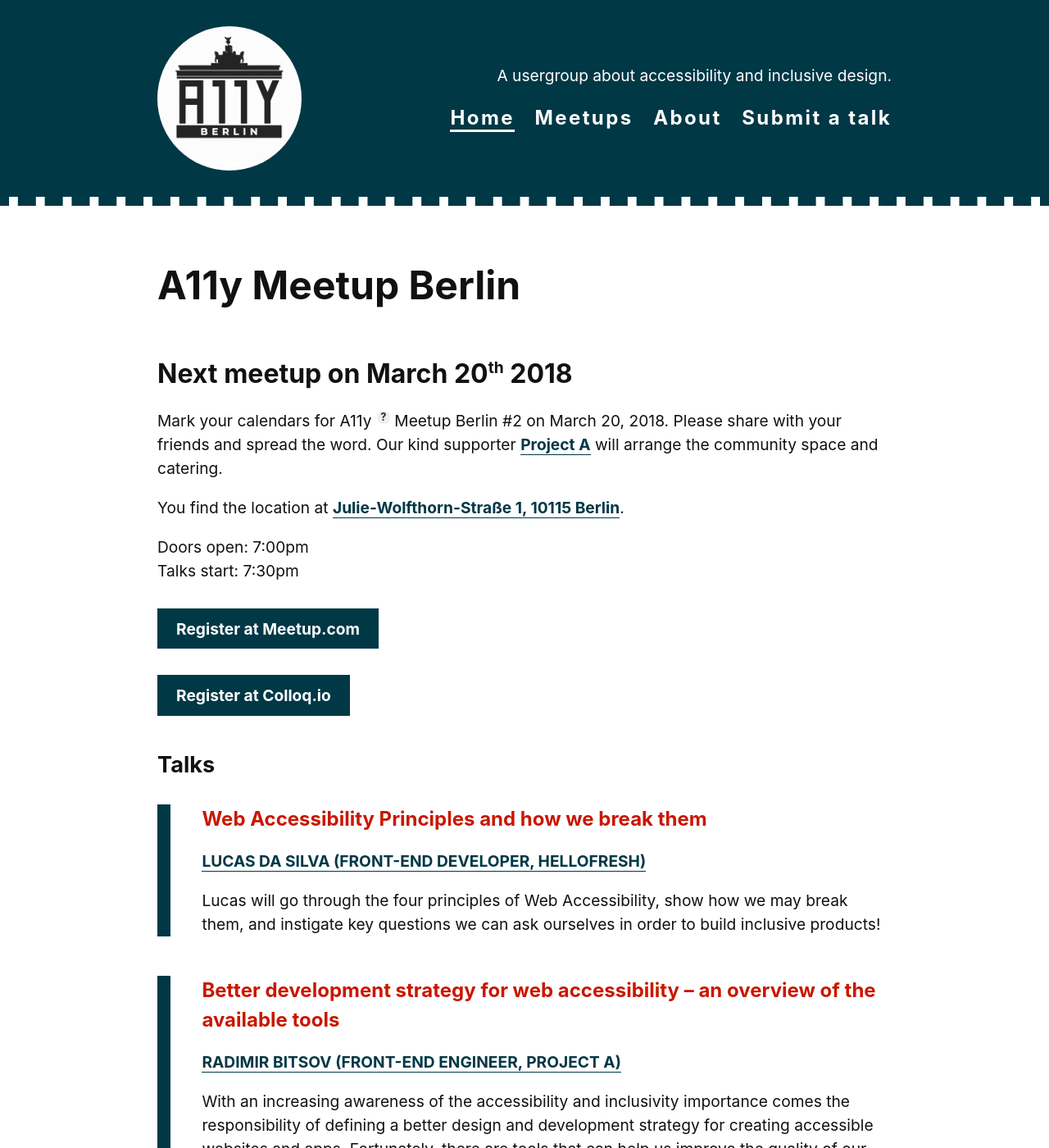
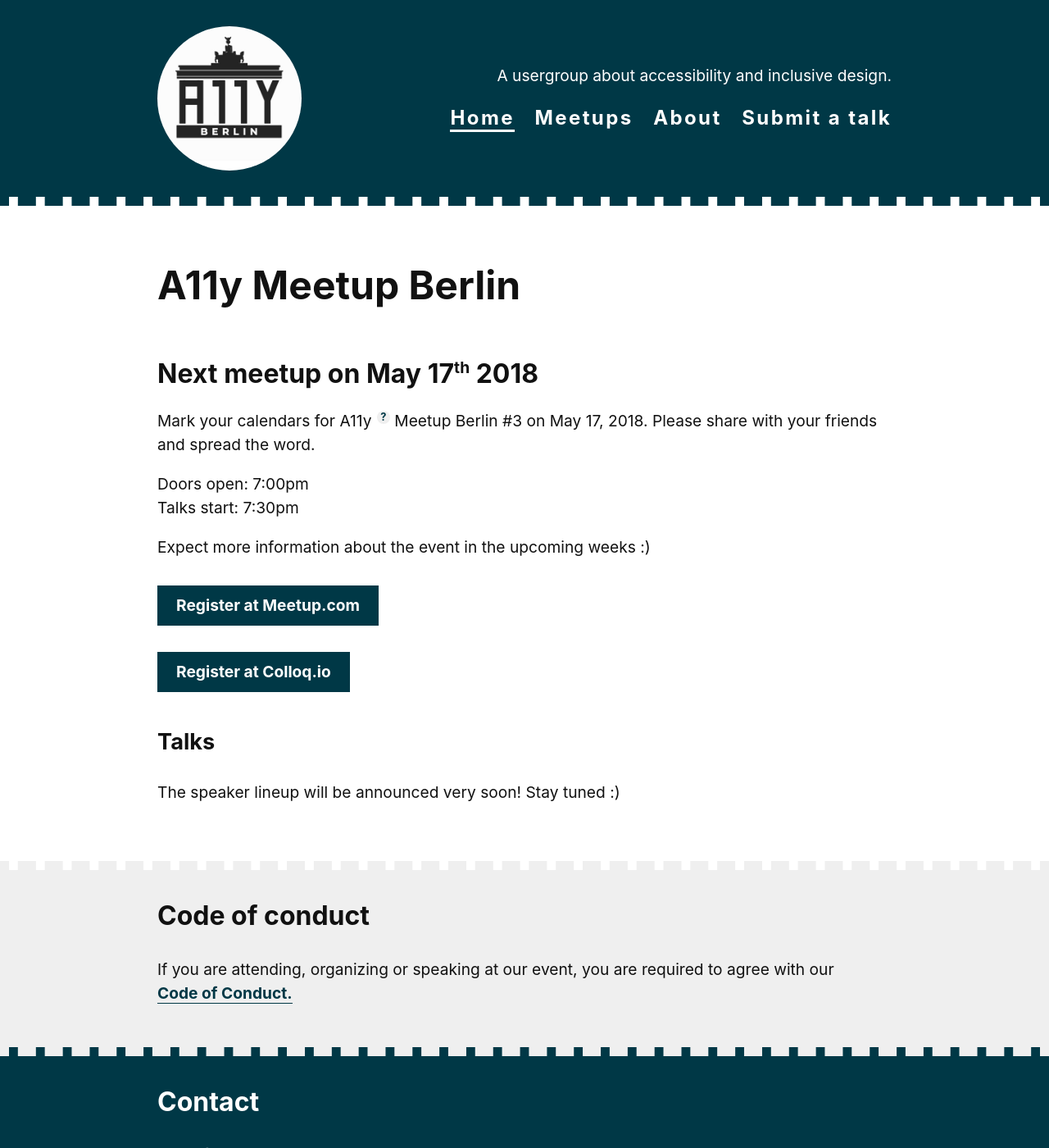
Before and after one commit to a11yberlin/a11y-meetup-berlin.de, a Jekyll site: the page built from index.html, in a window 1280 px wide and 1400 px high. Shown: the whole window at 82% size. Built offline with Jekyll 4.4.1, drawn with Linux system fonts in a browser that asks for light colours; some of the changed text lies outside the part shown.

Commit message:
#31 - add slides for #2 and announce #3

```diff
--- a/index.html
+++ b/index.html
@@ -2,39 +2,23 @@
 layout: default
 ---
 <section class="event">
-    <h2 class="event__title">Next meetup on <time datetime="2018-03-20">March 20<sup>th</sup> 2018</time></h2>
+    <h2 class="event__title">Next meetup on <time datetime="2018-05-17">May 17<sup>th</sup> 2018</time></h2>
     <div class="event__description">
         <p>
-            Mark your calendars for <abbr title="Accessibility">A11y</abbr> Meetup Berlin #2 on March 20, 2018. Please share with your friends and spread the word.
-            Our kind supporter <a href="https://www.project-a.com" rel="noopener">Project A</a> will arrange the community space and catering.
-        </p>
-        <p>
-            You find the location at <a href="https://www.google.com/maps/search/?api=1&query=Julie-Wolfthorn-Stra%C3%9Fe+1%2C+Berlin%2C+de" rel="noopener">Julie-Wolfthorn-Straße 1, 10115 Berlin</a>.
+            Mark your calendars for <abbr title="Accessibility">A11y</abbr> Meetup Berlin #3 on May 17, 2018. Please share with your friends and spread the word.
         </p>
         <p>
             Doors open: 7:00pm<br>
             Talks start: 7:30pm
         </p>
+        <p>Expect more information about the event in the upcoming weeks :)</p>
     </div>
     <div class="event__link">
-        <a class="button button--green" href="https://www.meetup.com/de-DE/A11y-Meetup-Berlin/events/246827760" title="If you want to attend the meetup, please let us know at meetup.com">Register at Meetup.com</a>
+        <a class="button button--green" href="https://www.meetup.com/de-DE/A11y-Meetup-Berlin/events/248802820/" title="If you want to attend the meetup, please let us know at meetup.com">Register at Meetup.com</a>
     </div>
     <div class="event__link">
-        <a class="button button--green" href="https://colloq.io/events/a11y-meetup-berlin/2018/berlin/2" title="Find more information about our upcoming event at colloq.io">Register at Colloq.io</a>
+        <a class="button button--green" href="https://colloq.io/events/a11y-meetup-berlin/2018/berlin/3" title="Find more information about our upcoming event at colloq.io">Register at Colloq.io</a>
     </div>
     <h3>Talks</h3>
-    <div>
-        {% include teaser.html
-            headline="Web Accessibility Principles and how we break them"
-            subline="Lucas da Silva (Front-end Developer, HelloFresh)"
-            text="Lucas will go through the four principles of Web Accessibility, show how we may break them, and instigate key questions we can ask ourselves in order to build inclusive products!"
-            link="https://lcs.sh/"
-        %}
-        {% include teaser.html
-            headline="Better development strategy for web accessibility – an overview of the available tools"
-            subline="Radimir Bitsov (Front-end Engineer, Project A)"
-            text="With an increasing awareness of the accessibility and inclusivity importance comes the responsibility of defining a better design and development strategy for creating accessible websites and apps. Fortunately, there are tools that can help us improve the quality of our projects in terms of web accessibility. In this talk, Radimir will present in details some of the available options and their use cases."
-            link="https://www.radibit.com/"
-        %}
-    </div>
+    <p>The speaker lineup will be announced very soon! Stay tuned :)</p>
 </section>
```
Also changed, not shown: meetups.html (+21 -0 lines).
